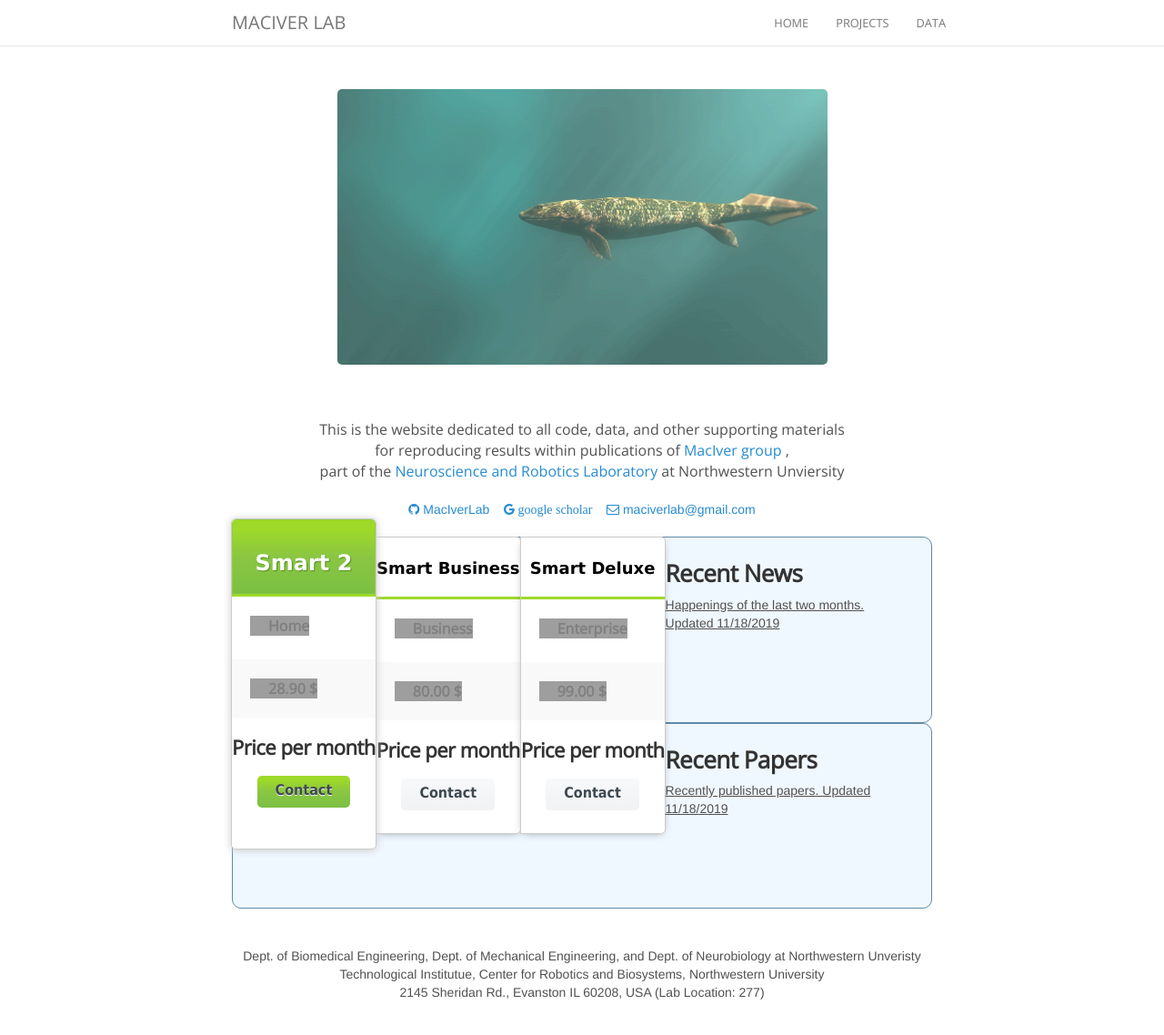
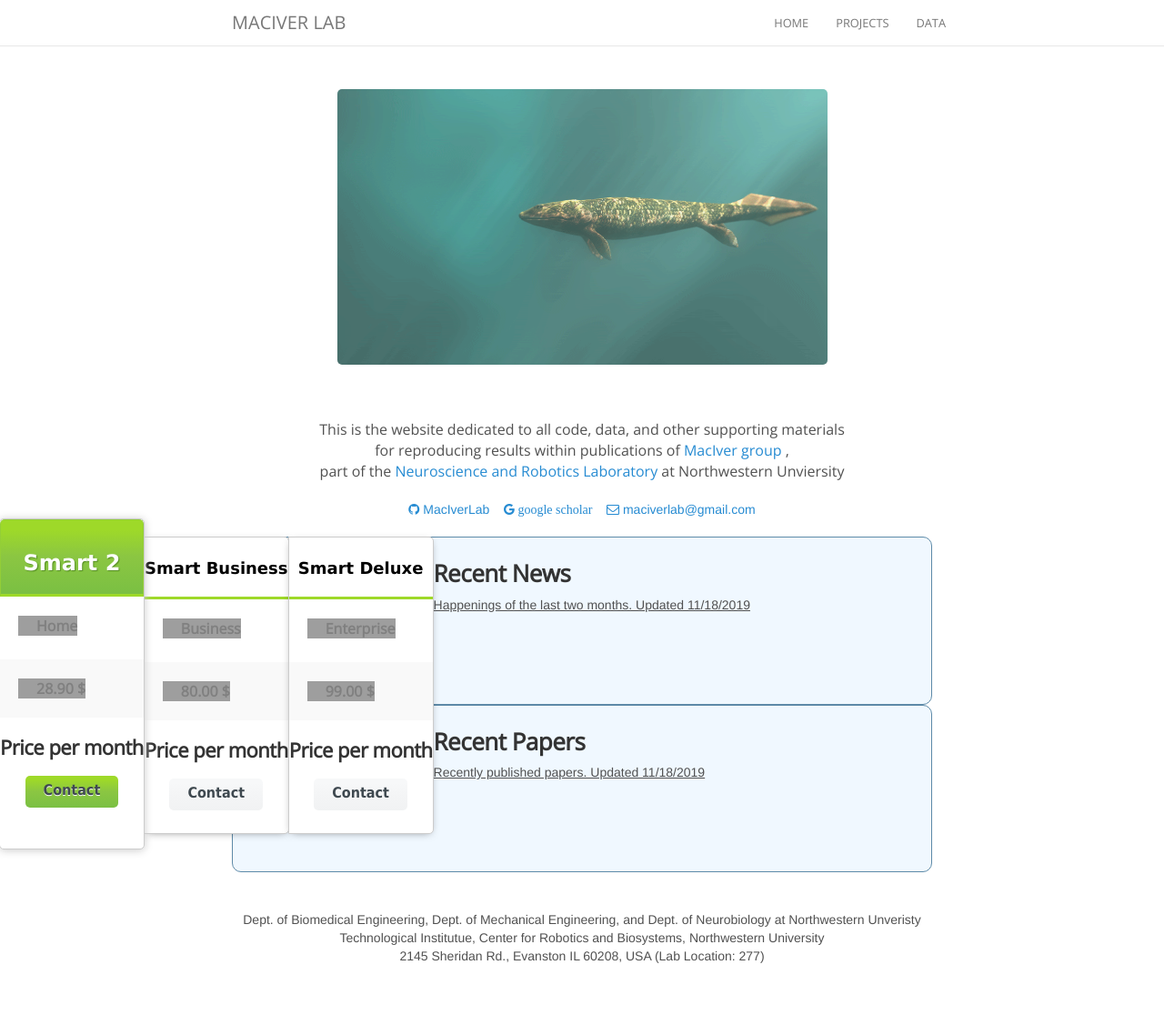
Before and after one commit to maciverlab/maciverlab.github.io, a Jekyll site: the page built from index.html, in a window 1280 px wide and 1143 px high. Shown: the top 1138 px of the window at 91% size. Built offline with Jekyll 4.4.1, drawn with Linux system fonts in a browser that asks for light colours; nearby versions of some CDN libraries; comment, search, counter and statistics services are not loaded; grey boxes are pictures that could not be loaded.

Commit message:
Update index.html

```diff
--- a/index.html
+++ b/index.html
@@ -16,7 +16,9 @@
       </a>
       </p>
     </header>
+</div>
 
+<div class='container_table'>
     <div class="pricing_box large radius-left">
     <div class="header"><span>Smart 2 </span></div>
     <ul>
@@ -32,8 +34,6 @@
     </ul>
     <p></p><h3>Price per month</h3><p class="button signup"><a href="http://www.freshdesignweb.com">Contact</a></p>
     </div>
-
-
     <div class="pricing_box radius-right"><div class="header"><span>Smart Deluxe</span></div>
     <ul>
     <li class="even"><strong class="yes">Enterprise</strong></li>
@@ -41,7 +41,9 @@
     </ul>
     <p></p><h3>Price per month</h3><p class="button signup"><a href="http://www.freshdesignweb.com">Contact</a></p>
     </div>
+</div>
 
+<div class='container'>
     <header class="masthead text-center">
     <div class="w3-container" style="   background: #f0f8ff; padding: 25px; border-radius:10px; border: 1px solid #5d8aa8">
         <div style="text-align:left">
```
